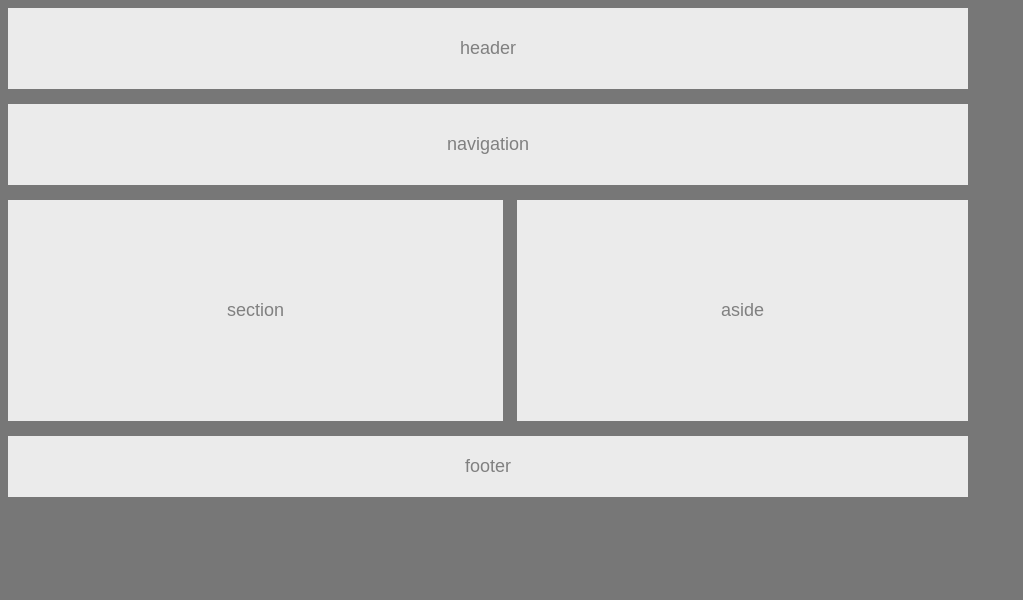
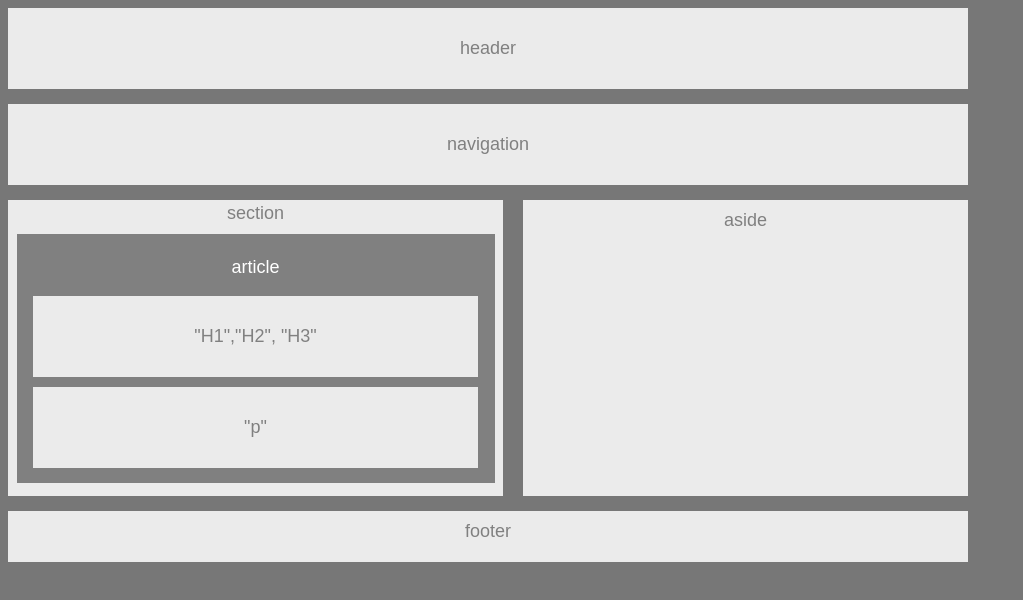
Before and after one commit to knightimer/knightimer.git.io, a plain HTML site: page index.html in a window 1280 px wide. Shown: the whole page, without its empty margins (0-1023 px from the left). Drawn offline with Linux system fonts and the light colour scheme.

Commit message:
Updated homework

```diff
--- a/index.html
+++ b/index.html
@@ -17,10 +17,23 @@
 
     <nav>navigation</nav>
 
-    <div>
+    <div id = section>
 
-        <section>section</section>
+        <section>section
 
+            <div id = "article">
+                <p>article</p>
+
+
+                    <div id = "H">
+                        <p>"H1","H2", "H3"</p>
+                    </div>
+
+                    <div id = "paragraph">
+                      <p>"p"</p>
+                    </div>
+                   </div>
+        </section>
     </div>
 
     <aside>aside</aside>
@@ -28,71 +41,5 @@
 
 
     <footer> footer</footer>
-
+</body>
 </html>
-    <!--
-        div {
-    background-color: lightgrey;
-    width: 300px;
-    border: 25px solid green;
-    padding: 25px;
-    margin: 25px;
-
-        <p> Article in the section</p>-->
-        <!--<h1>h1</h1>-->
-        <!--<h2>h2</h2>
-        <h3>h3</h3>
-
-    <footer> this is where the footer goes</footer>
-    <body>
-
-</html>
-
-    <style>
-    div.container {
-        width:
-        border: 1px solid gray;
-    }
-
-    header, footer {
-        padding: 1em;
-        color: white;
-        background-color: black;
-        clear: left;
-        text-align: center;
-    }
-
-    aside {
-        float: left;
-        max-width: 160px;
-        margin: 0;
-        padding: 1em;
-    }
-
-    nav ul {
-        list-style-type: none;
-        padding: 0;
-    }
-
-    nav ul a {
-        text-decoration: none;
-    }
-
-    article {
-        margin-left: 170px;
-        border-left: 1px solid gray;
-        padding: 1em;
-        overflow: hidden;
-    }
-
-</body>
-
-</html>
- <section>
-                <h1></h1>
-                <h2></h2>
-            <section/>
-
-            <section>
-                <p></p>
-            <section/>
--- a/style.css
+++ b/style.css
@@ -23,38 +23,71 @@ nav {
     color: grey;
     text-align: center;
     background-color:#ebebeb;
-    padding: 30px 0 30px
+    padding: 30px 0 30px;
 }
 
 aside {
-
     float: right;
-    height: 150%;
-    width: 47%;
-    margin-bottom: 15px;
+    position: relative;
+    height: 100%;
+    width: 445px;
     font-size: 18px;
     color: grey;
     text-align: center;
     background-color:#ebebeb;
-    padding: 100px 0 100px
+    padding: 10px 0 265px 0;
 }
 
 section {
 
+    overflow: hidden;
     float: left;
-    height: 150%;
+    position: relative;
+    height: 35%;
     width: 495px;
     margin-bottom: 15px;
     font-size: 18px;
     color: grey;
     text-align: center;
-    background-color:#ebebeb;
-    padding: 100px 0 100px
+    background-color: #ebebeb;
+    padding: 3px 0 3px;
+}
+       #article {
 
-}
+            background-color: grey;
+            box-sizing: border-box;
+            color: white;
+            position: relative;
+            width: 478px;
+            margin: 10px auto;
+            padding: 5px;
+            float: center;
+            }
 
+                #paragraph {
 
-footer {
+                background-color: #ebebeb;
+                box-sizing: border-box;
+                position: relative;
+                width: 95%;
+                margin: 10px auto;
+                padding: 12px;
+                color: grey;
+
+                }
+
+                #H {
+
+                background-color: #ebebeb;
+                box-sizing: border-box;
+                position: relative;
+                width: 95%;
+                margin: 10px auto;
+                padding: 12px;
+                color: grey;
+                }
+
+    footer {
 
     clear: both;
     margin-bottom: 15px;
@@ -62,5 +95,5 @@ footer {
     color: grey;
     text-align: center;
     background-color:#ebebeb;
-    padding: 20px 0 20px
+    padding: 10px 0 20px
 }
```
